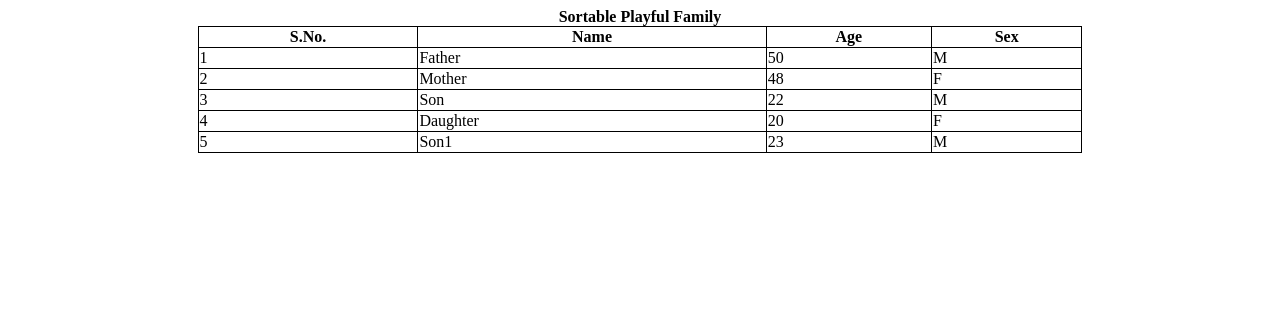
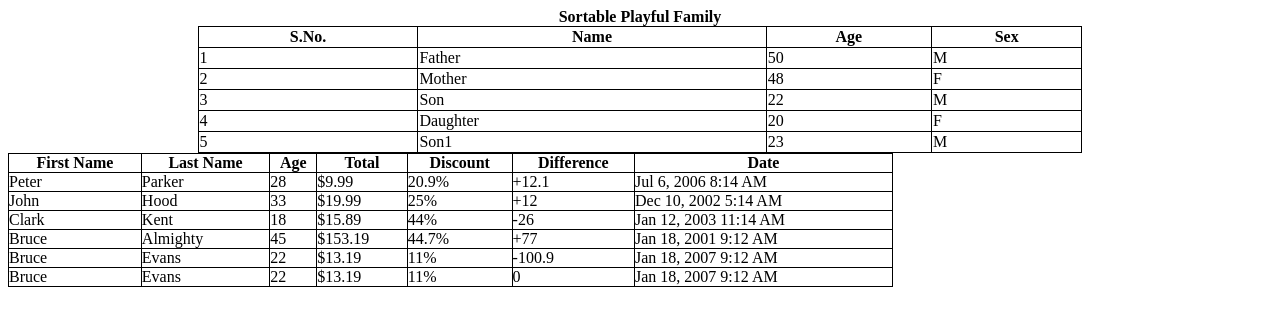
Before and after one commit to npras/sortable_table, a plain HTML site: page index.html in a window 1280 px wide. Drawn offline with Linux system fonts and the light colour scheme.

Commit message:
some sorting probem

```diff
--- a/index.html
+++ b/index.html
@@ -50,6 +50,76 @@
         </tr>
       </body>
     </table>
+
+    <table id="myTable3" class="tablesorter" border="0" cellpadding="0" cellspacing="1">
+    <thead>
+      <tr>
+        <th>First Name</th>
+        <th>Last Name</th>
+        <th>Age</th>
+        <th>Total</th>
+        <th>Discount</th>
+        <th>Difference</th>
+        <th>Date</th>
+      </tr>
+    </thead>
+    <tbody>
+      <tr>
+        <td>Peter</td>
+        <td>Parker</td>
+        <td>28</td>
+        <td>$9.99</td>
+        <td>20.9%</td>
+        <td>+12.1</td>
+        <td>Jul 6, 2006 8:14 AM</td>
+      </tr>
+      <tr>
+        <td>John</td>
+        <td>Hood</td>
+        <td>33</td>
+        <td>$19.99</td>
+        <td>25%</td>
+        <td>+12</td>
+        <td>Dec 10, 2002 5:14 AM</td>
+      </tr>
+      <tr>
+        <td>Clark</td>
+        <td>Kent</td>
+        <td>18</td>
+        <td>$15.89</td>
+        <td>44%</td>
+        <td>-26</td>
+        <td>Jan 12, 2003 11:14 AM</td>
+      </tr>
+      <tr>
+        <td>Bruce</td>
+        <td>Almighty</td>
+        <td>45</td>
+        <td>$153.19</td>
+        <td>44.7%</td>
+        <td>+77</td>
+        <td>Jan 18, 2001 9:12 AM</td>
+      </tr>
+      <tr>
+        <td>Bruce</td>
+        <td>Evans</td>
+        <td>22</td>
+        <td>$13.19</td>
+        <td>11%</td>
+        <td>-100.9</td>
+        <td>Jan 18, 2007 9:12 AM</td>
+      </tr>
+      <tr>
+        <td>Bruce</td>
+        <td>Evans</td>
+        <td>22</td>
+        <td>$13.19</td>
+        <td>11%</td>
+        <td>0</td>
+        <td>Jan 18, 2007 9:12 AM</td>
+      </tr>
+    </tbody>
+  </table>
   </div>
 
   <!--This is considered as best practice - to include the scripts at the end! Gets rid of document.ready in jquery-->
--- a/js/main.js
+++ b/js/main.js
@@ -3,7 +3,7 @@
   var table;
   var headers;
 
-  prepareTable('myTable2');
+  prepareTable('myTable3');
 
   // Populate the table and headers vars.
   function prepareTable(table_id){
```
